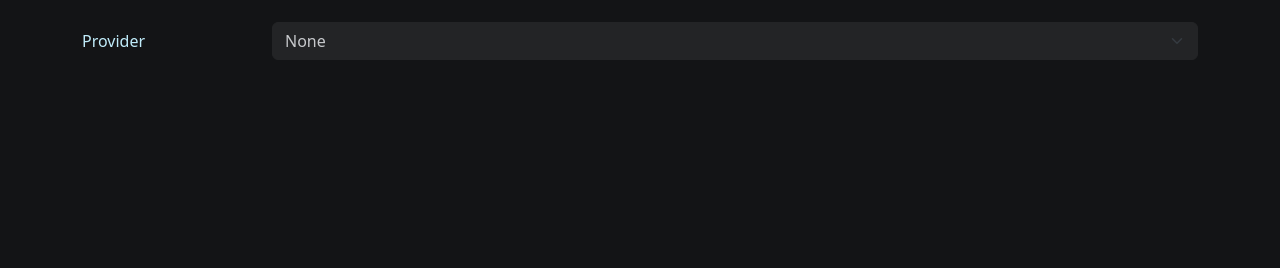
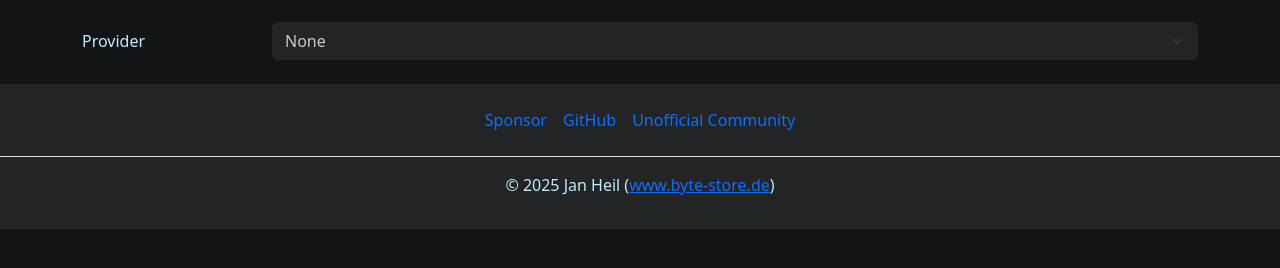
Before and after one commit to Gamer08YT/UniFi-Talk-Repo, a plain HTML site: page www/index.html in a window 1280 px wide. Shown: the part 106-374 px from the top of the page. Drawn offline with nearby package versions, Linux system fonts and the light colour scheme; no server answers.

Commit message:
Add footer to web interface and refine content with minor CSS adjustments

```diff
--- a/telekom-magenta.json
+++ b/telekom-magenta.json
@@ -16,7 +16,7 @@
     },
     {
       "name": "auth-username",
-      "description": "Associated or created T-Online, email, or alternatively <phone number>@t-online.de. According to the Telekom Community, <customer number>@t-online.de can also be used."
+      "description": "Associated or created T-Online, email, or alternatively &lt;phone number&gt;@t-online.de. According to the Telekom Community, &lt;customer number&gt;@t-online.de can also be used."
     },
     {
       "name": "password",
--- a/www/assets/css/style.css
+++ b/www/assets/css/style.css
@@ -12,7 +12,16 @@ body, html {
     font-family: UI Sans, Lato, Arial, sans-serif;
 }
 
-span {
+footer {
+    color: var(--secondary-text) !important;
+    background-color: var(--secondary-color) !important;
+}
+
+footer > p {
+    color: var(--primary-text) !important;
+}
+
+span, p {
     color: var(--secondary-text);
 }
 
--- a/www/index.html
+++ b/www/index.html
@@ -14,6 +14,7 @@
 </head>
 <body>
 <div class="container" id="site-container">
+    <!-- START: Content -->
     <br>
     <h1>UniFi Talk Repo</h1>
 
@@ -35,8 +36,22 @@
         </div>
     </div>
     <div id="template-container"></div>
+    <!-- END: Content -->
+</div>
 
-</div>
+<!-- START: Footer -->
+<footer class="py-3 my-4">
+    <ul class="nav justify-content-center border-bottom pb-3 mb-3">
+        <li class="nav-item"><a href="https://www.byte-store.de/" class="nav-link px-2">Sponsor</a></li>
+        <li class="nav-item"><a href="https://github.com/Gamer08YT/UniFi-Talk-Repo" class="nav-link px-2">GitHub</a>
+        </li>
+        <li class="nav-item"><a href="https://ubiquiti-networks-forum.de/board/" class="nav-link px-2">Unofficial
+            Community</a></li>
+    </ul>
+
+    <p class="text-center">© 2025 Jan Heil (<a href="https://www.byte-store.de/">www.byte-store.de</a>)</p>
+</footer>
+<!-- END: Footer -->
 
 <script src="https://cdn.jsdelivr.net/npm/bootstrap@5.3.8/dist/js/bootstrap.bundle.min.js"
         integrity="sha384-FKyoEForCGlyvwx9Hj09JcYn3nv7wiPVlz7YYwJrWVcXK/BmnVDxM+D2scQbITxI"
```
